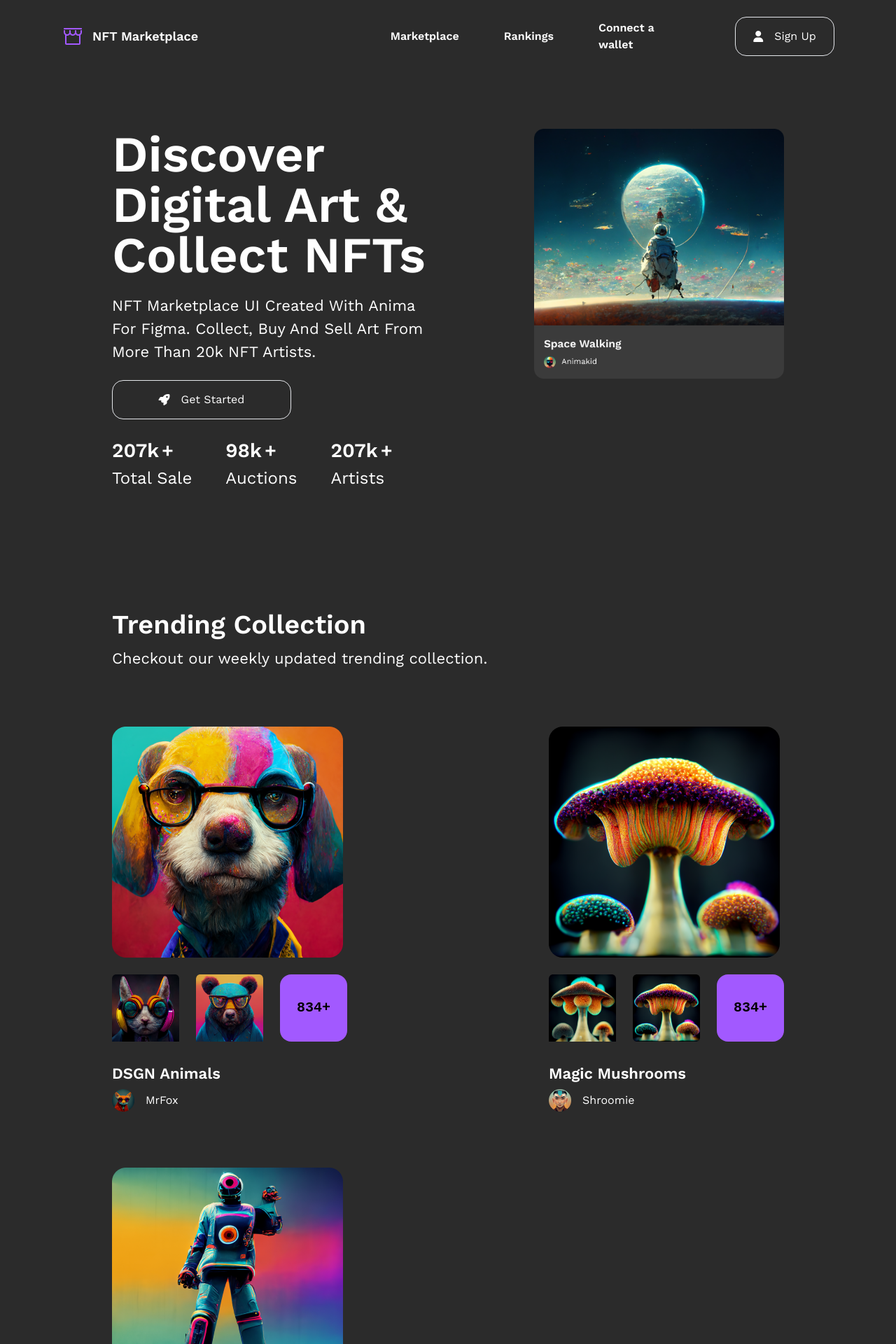
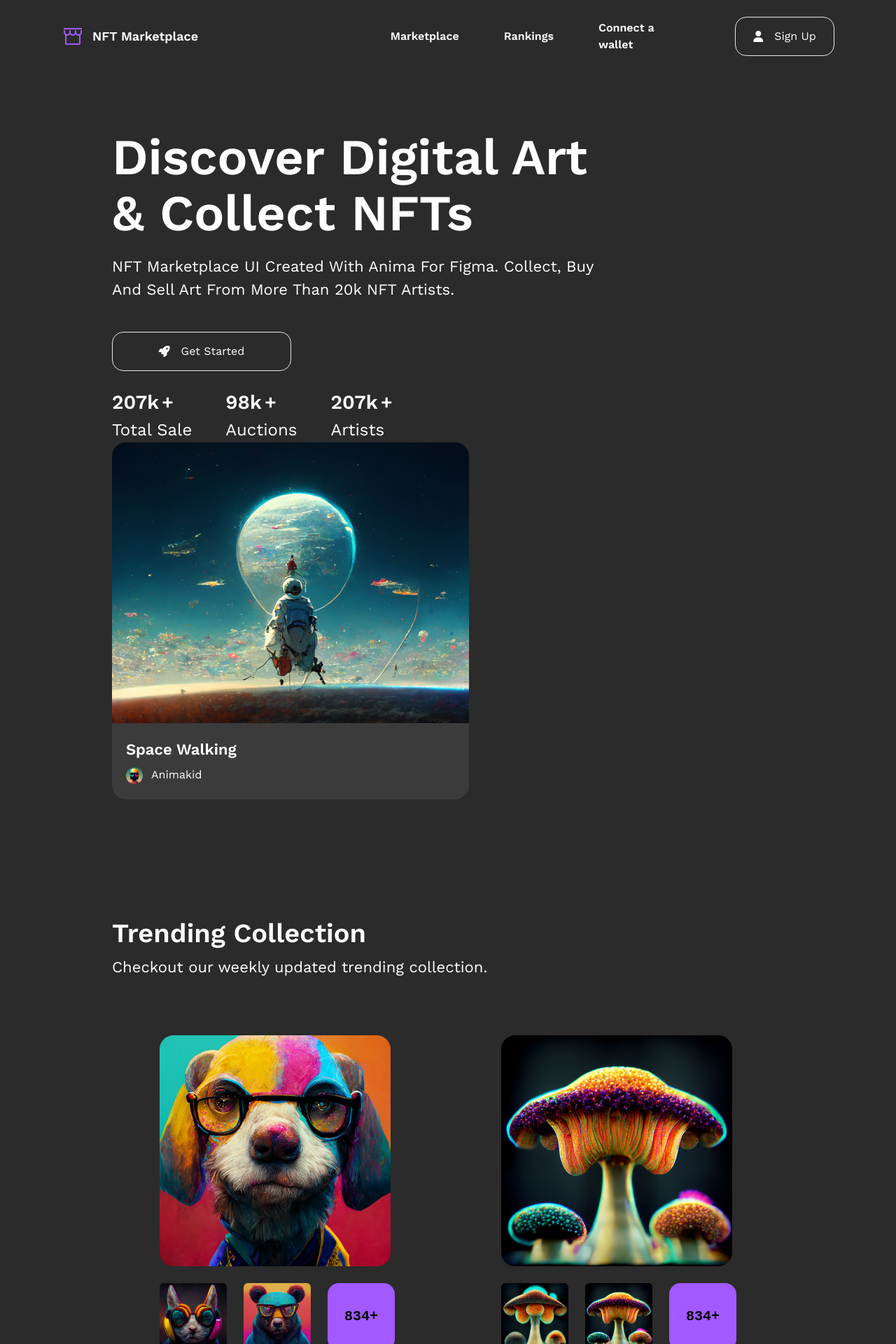
Before and after one commit to microsoftreact/nft-marketplace, a React (Vite) app: page / in a window 1280 px wide. Shown: the top 1920 px of the page at 70% size. Built offline with nearby package versions, Linux system fonts and the light colour scheme.

Commit message:
add to media queries

```diff
--- a/src/components/collections/Collection.jsx
+++ b/src/components/collections/Collection.jsx
@@ -28,7 +28,7 @@ const Collection = () => {
           Checkout our weekly updated trending collection.
         </p>
       </div>
-      <div className="flex lg:justify-between md:justify-around md:gap-20 mt-20 md:flex-wrap">
+      <div className="flex lg:justify-evently md:justify-around lg:gap-4 md:gap-20 mt-20 md:flex-wrap">
         <div className="">
           <div className="md:h-[250px] md:w-[250px] lg:w-[330px] lg:h-[330px]">
             <img
--- a/src/components/header/Header.jsx
+++ b/src/components/header/Header.jsx
@@ -11,8 +11,8 @@ const Header = () => {
   }
   return (
     <div className="max-w-screen-2xl mx-auto">
-      <div className="flex lg:justify-between md:justify-between lg:p-6 md:p-6">
-        <div className="flex items-center lg:gap-3 lg:px-16 md:gap-3">
+      <div className="flex lg:justify-between sm:justify-between sm:px-10 md:justify-between lg:p-6 md:p-6">
+        <div className="flex items-center sm:gap-3 lg:gap-3 lg:px-16 md:gap-3">
           <img src={HeaderLogo} alt="Bu yerda NFT Marketing logosi bor" />
           <h1 className="font-['Work Sans'] text-xl md:text-[18px] md:w-[300px] text-[#ffffff] font-semibold">
             NFT Marketplace
@@ -21,44 +21,44 @@ const Header = () => {
         <div className="flex items-center lg:gap-16 lg:px-16">
           <a
             href="#"
-            className="md:hidden lg:block font-['Work Sans'] font-semibold text-[#ffffff] text-base after:content-[''] after:w-0 after:h-1 after:hover:bg-[#A259FF] after:duration-700 after:absolute after:top-8 after:left-0 after:hover:w-full relative"
+            className="md:hidden sm:hidden lg:block  font-['Work Sans'] font-semibold text-[#ffffff] text-base after:content-[''] after:w-0 after:h-1 after:hover:bg-[#A259FF] after:duration-700 after:absolute after:top-8 after:left-0 after:hover:w-full relative"
           >
             Marketplace
           </a>
           <a
             href="#"
-            className="md:hidden lg:block font-['Work Sans'] font-semibold text-[#ffffff] text-base after:content-[''] after:w-0 after:h-1 after:hover:bg-[#A259FF] after:duration-700 after:absolute after:top-8 after:left-0 after:hover:w-full relative"
+            className="md:hidden sm:hidden lg:block  font-['Work Sans'] font-semibold text-[#ffffff] text-base after:content-[''] after:w-0 after:h-1 after:hover:bg-[#A259FF] after:duration-700 after:absolute after:top-8 after:left-0 after:hover:w-full relative"
           >
             Rankings
           </a>
           <a
             href="#"
-            className="md:hidden lg:block font-['Work Sans'] font-semibold text-[#ffffff] text-base after:content-[''] after:w-0 after:h-1 after:hover:bg-[#A259FF] after:duration-700 after:absolute after:top-8 after:left-0 after:hover:w-full relative"
+            className="md:hidden sm:hidden lg:block  font-['Work Sans'] font-semibold text-[#ffffff] text-base after:content-[''] after:w-0 after:h-1 after:hover:bg-[#A259FF] after:duration-700 after:absolute after:top-8 after:left-0 after:hover:w-full relative"
           >
             Connect a wallet
           </a>
-          <div className="lg:flex items-center justify-center md:hidden gap-4 w-36 cursor-pointer h-14 border rounded-2xl hover:bg-[#A259FF] transition-all duration-700 hover:border-none active:scale-90">
+          <div className="lg:flex items-center justify-center md:hidden sm:hidden gap-4 w-36 cursor-pointer h-14 border rounded-2xl hover:bg-[#A259FF] transition-all duration-700 hover:border-none active:scale-90">
             <i className="fas fa-user text-white"></i>
             <button className="text-white">Sign Up</button>
           </div>
           <div
             className={`modal ${
-              openModal ? "md:hidden " : "lg:hidden"
+              openModal ? "md:hidden" : "lg:hidden sm:hidden"
             } md:cursor-pointer`}
           >
             <i
               onClick={handleClick}
-              className="fa-solid fa-bars md:text-[20px] md:text-gray-400 md:active:scale-90 md:duration-700"
+              className="fa-solid fa-bars md:text-[20px] md:text-gray-400 sm:text-gray-400 md:active:scale-90 md:duration-700"
             ></i>
           </div>
           <div
             className={`lg:hidden modal ${
-              openModal ? "" : "md:hidden"
-            } md:flex md:w-[300px] md:h-[250px] md:bg-slate-600 md:relative md:rounded-xl md:flex-col md:items-center md:justify-center`}
+              openModal ? "sm:hidden" : "md:hidden"
+            } md:flex sm:flex sm:flex-col sm:items-center sm:justify-center sm:w-[300px] sm:h-[250px] sm:bg-slate-600 md:w-[300px] md:h-[250px] md:bg-slate-600 md:relative sm:relative md:rounded-xl sm:rounded-xl md:flex-col md:items-center md:justify-center`}
           >
             <i
               onClick={handleClick}
-              className="fas fa-close md:absolute md:right-6 md:top-4 md:text-[25px] text-gray-400 md:cursor-pointer md:active:scale-90 md:duration-500"
+              className="fas fa-close md:absolute sm:absolute sm:right-6 sm:top-4 md:right-6 md:top-4 md:text-[25px] text-gray-400 md:cursor-pointer md:active:scale-90 md:duration-500"
             ></i>
             <a
               href="#"
@@ -68,29 +68,29 @@ const Header = () => {
             </a>
             <a
               href="#"
-              className="md:block lg:hidden font-['Work Sans'] font-semibold text-[#ffffff] text-base after:content-[''] after:w-0 after:h-1 after:hover:bg-[#e15f76f5] after:duration-700 after:absolute after:top-8 after:left-0 after:hover:w-full relative md:pb-4 md:active:scale-90 md:duration-500"
+              className="md:block lg:hidden font-['Work Sans'] font-semibold text-[#ffffff] text-base after:content-[''] after:w-0 after:h-1 after:hover:bg-[#e15f76f5] after:duration-700 after:absolute after:top-8 after:left-0 after:hover:w-full relative md:pb-4 md:active:scale-90 md:duration-500 sm:py-2"
             >
               Rankings
             </a>
             <a
               href="#"
-              className="md:block lg:hidden font-['Work Sans'] font-semibold text-[#ffffff] text-base after:content-[''] after:w-0 after:h-1 after:hover:bg-[#e15f76f5] after:duration-700 after:absolute after:top-8 after:left-0 after:hover:w-full relative md:pb-4 md:active:scale-90 md:duration-500"
+              className="md:block lg:hidden font-['Work Sans'] font-semibold text-[#ffffff] text-base after:content-[''] after:w-0 after:h-1 after:hover:bg-[#e15f76f5] after:duration-700 after:absolute after:top-8 after:left-0 after:hover:w-full relative md:pb-4 md:active:scale-90 md:duration-500 sm:pb-2"
             >
               Connect a wallet
             </a>
-            <div className="items-center justify-center md:flex gap-4 w-36 cursor-pointer h-10 border rounded-2xl hover:bg-[#A259FF] transition-all duration-700 hover:border-none md:active:scale-90">
+            <div className="items-center justify-center sm:flex md:flex gap-4 w-36 cursor-pointer h-10 border rounded-2xl hover:bg-[#A259FF] transition-all duration-700 hover:border-none md:active:scale-90">
               <i className="fas fa-user text-white text-[14px]"></i>
               <button className="text-white text-[14px]">Sign Up</button>
             </div>
           </div>
         </div>
       </div>
-      <div className="lg:px-40 flex lg:mt-20 md:px-10 md:mt-20">
-        <div className="">
-          <h1 className="lg:text-7xl md:text-5xl text-white lg:w-3/4 md:w-[400px] font-semibold leading-[80px] capitalize">
+      <div className="lg:px-40 flex sm:flex-col lg:mt-20 md:px-10 md:mt-20 sm:px-10 sm:mt-10">
+        <div className="sm:flex sm:flex-col">
+          <h1 className="lg:text-7xl md:text-5xl sm:text-5xl text-white lg:w-3/4 md:w-[400px] font-semibold lg:leading-[80px] md:leading-[80px] capitalize">
             Discover digital art & Collect NFTs
           </h1>
-          <p className="lg:w-3/4 md:w-[330px] lg:capitalize text-white font-[400] my-5 lg:text-[22px] md:text-[16px]">
+          <p className="lg:w-3/4 md:w-[330px] lg:capitalize text-white font-[400] my-5 lg:text-[22px] md:text-[16px] sm:text-[20px]">
             NFT marketplace UI created with Anima for Figma. Collect, buy and
             sell art from more than 20k NFT artists.
           </p>
```
